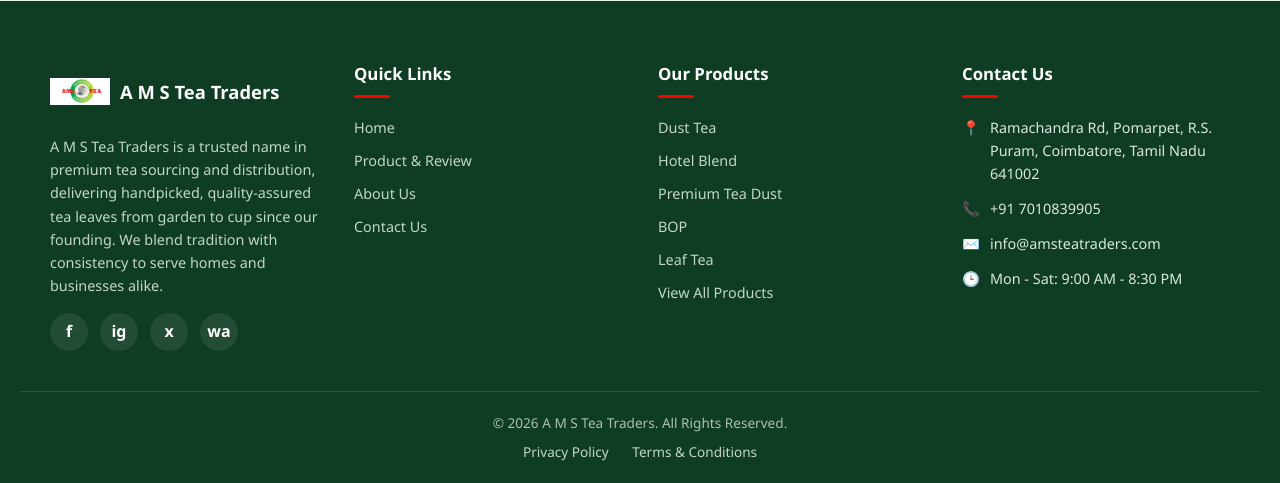
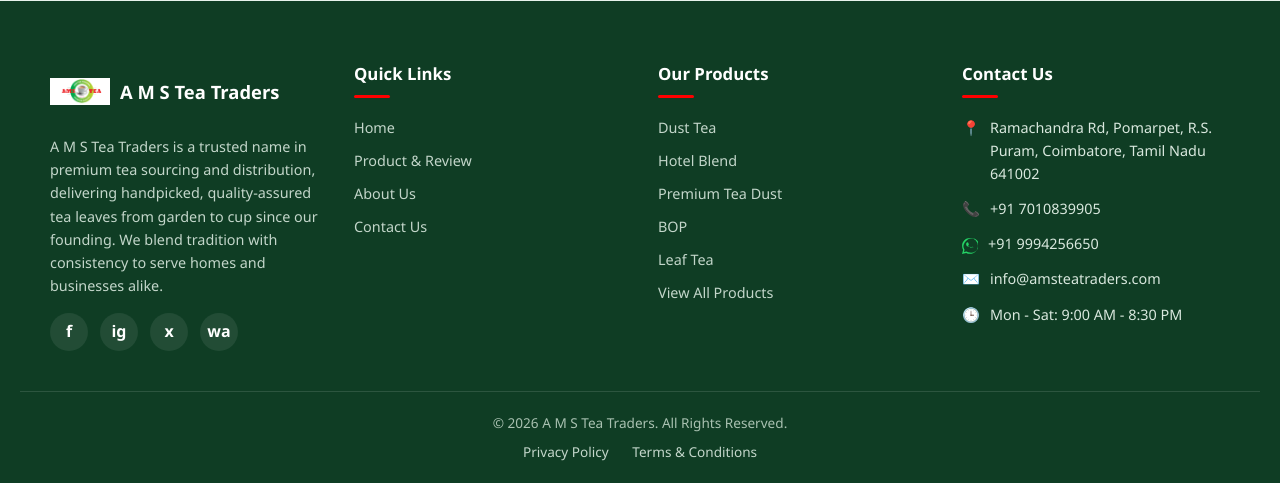
Before and after one commit to Ramprasath2006/amsteatraders, a Django app: page /about/ in a window 1280 px wide. Shown: the part 2510-2993 px from the top of the page. Run offline with Django 5.2, Linux system fonts and the light colour scheme.

Commit message:
Add WhatsApp contact details and social link in footer

```diff
--- a/templates/partials/footer.html
+++ b/templates/partials/footer.html
@@ -21,7 +21,7 @@
         <a href="https://facebook.com" target="_blank" rel="noopener noreferrer" aria-label="Facebook">f</a>
         <a href="https://instagram.com" target="_blank" rel="noopener noreferrer" aria-label="Instagram">ig</a>
         <a href="https://twitter.com" target="_blank" rel="noopener noreferrer" aria-label="Twitter">x</a>
-        <a href="https://wa.me/910000000000" target="_blank" rel="noopener noreferrer" aria-label="WhatsApp">wa</a>
+        <a href="https://wa.me/919994256650" target="_blank" rel="noopener noreferrer" aria-label="WhatsApp">wa</a>
       </div>
     </div>
 
@@ -61,6 +61,14 @@
         <span>+91 7010839905</span>
       </div>
       <div class="footer-contact-item">
+        <span class="icon">
+          <svg xmlns="http://www.w3.org/2000/svg" width="16" height="16" fill="#25D366" class="bi bi-whatsapp" viewBox="0 0 16 16" style="vertical-align: middle;">
+            <path d="M13.601 2.326A7.85 7.85 0 0 0 7.994 0C3.627 0 .068 3.558.064 7.926c0 1.399.366 2.76 1.057 3.965L0 16l4.204-1.102a7.9 7.9 0 0 0 3.79.907h.004c4.368 0 7.926-3.558 7.93-7.93a7.9 7.9 0 0 0-2.327-5.617ZM7.995 14.52a6.6 6.6 0 0 1-3.356-.92l-.24-.144-2.494.654.666-2.433-.156-.251a6.56 6.56 0 0 1-1.007-3.505c1.11-4.287 4.566-7.61 8.923-7.61a6.57 6.57 0 0 1 4.645 1.93 6.57 6.57 0 0 1 1.93 4.646c-.007 4.373-3.564 7.928-7.93 7.928ZM11.583 9.479c-.19-.094-1.127-.556-1.3-.617-.175-.061-.301-.094-.43.094-.125.19-.481.617-.59.742-.11.125-.22.14-.41.047-.19-.094-.8-.294-1.528-.944-.567-.506-.95-1.133-1.061-1.325-.11-.19-.01-.293.085-.386.084-.085.19-.22.285-.33.095-.11.125-.19.19-.313.065-.125.03-.24-.015-.33-.046-.093-.43-1.03-.59-1.41-.157-.38-.328-.328-.45-.328-.115-.008-.247-.008-.38-.008a.73.73 0 0 0-.529.247c-.182.198-.691.677-.691 1.654s.71 1.916.81 2.047c.098.133 1.394 2.132(3.383 2.992.47.205.84.326 1.129.418.475.152.904.129 1.246.08.38-.058 1.127-.461 1.286-.908.158-.448.158-.83.11-.909-.047-.08-.18-.125-.37-.218Z"/>
+          </svg>
+        </span>
+        <span>+91 9994256650</span>
+      </div>
+      <div class="footer-contact-item">
         <span class="icon">✉️</span>
         <span>info@amsteatraders.com</span>
       </div>
```
